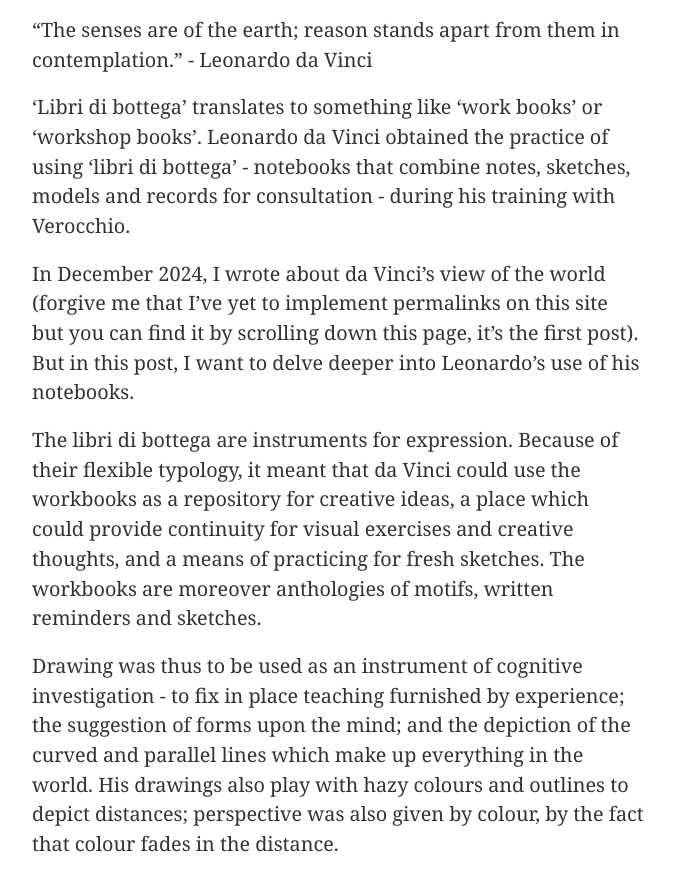
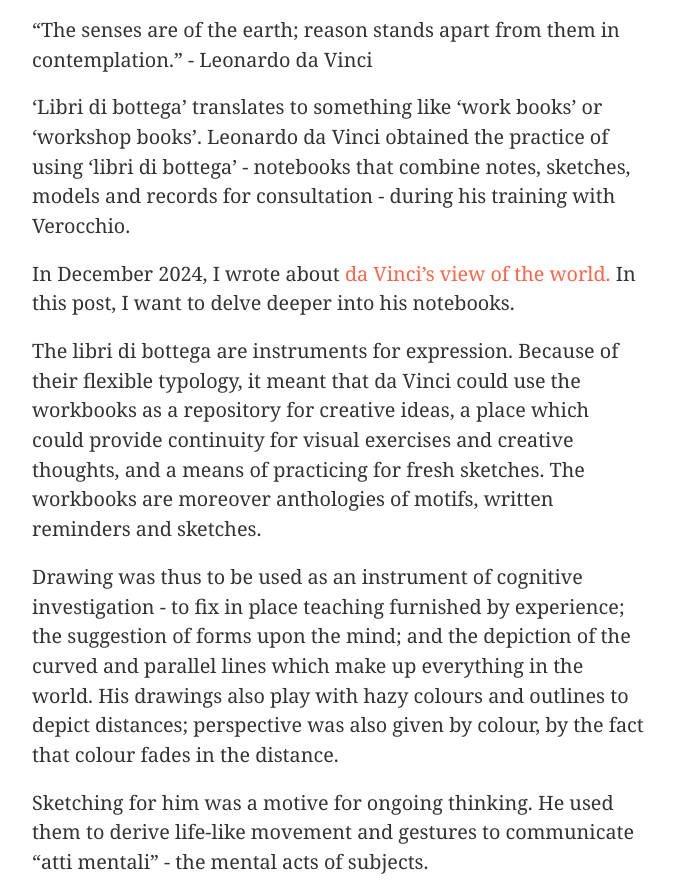
Before and after one commit to ellis-bio/ellisjalia, a Jekyll site: the page built from 2025/01/libri-di-bottega.md, in a window 1280 px wide and 900 px high, scrolled down 635 px, cut to the strip 0-880 px from the top of the window. Shown: the whole strip, without its empty margins (302-976 px from the left). Built offline with Jekyll 4.4.1, drawn with Linux system fonts in a browser that asks for light colours.

Commit message:
Update to libri di bottega

```diff
--- a/2025/01/libri-di-bottega.md
+++ b/2025/01/libri-di-bottega.md
@@ -35,7 +35,7 @@
 
 <p style="font-size:1.10em;">‘Libri di bottega’ translates to something like ‘work books’ or ‘workshop books’. Leonardo da Vinci obtained the practice of using ‘libri di bottega’ - notebooks that combine notes, sketches, models and records for consultation - during his training with Verocchio.</p>
 
-<p style="font-size:1.10em;">In December 2024, I wrote about da Vinci’s view of the world (forgive me that I’ve yet to implement permalinks on this site but you can find it by scrolling down this page, it’s the first post). But in this post, I want to delve deeper into Leonardo’s use of his notebooks.</p>
+<p style="font-size:1.10em;">In December 2024, I wrote about <a href="https://ellisjalia.com/2024/12/05/the-mind-of-leonardo/" style="color:tomato">da Vinci’s view of the world.</a> In this post, I want to delve deeper into his notebooks.</p>
 
 <p style="font-size:1.10em;">The libri di bottega are instruments for expression. Because of their flexible typology, it meant that da Vinci could use the workbooks as a repository for creative ideas, a place which could provide continuity for visual exercises and creative thoughts, and a means of practicing for fresh sketches. The workbooks are moreover anthologies of motifs, written reminders and sketches.</p>
 
```
